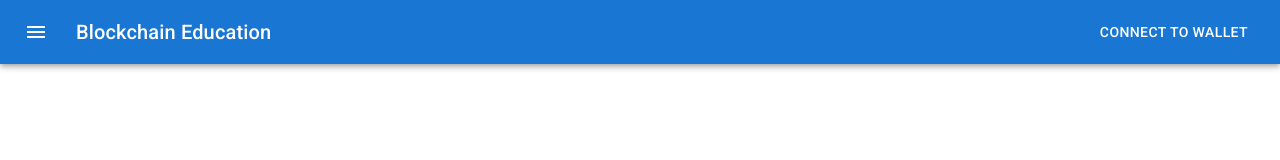
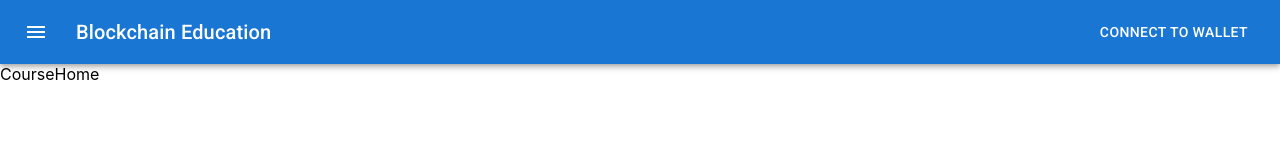
Before and after one commit to KyleStrout/Gator.sol, a React (Create React App) app: page /course-home in a window 1280 px wide. Shown: the top 160 px of the page. Built offline with nearby package versions, Linux system fonts and the light colour scheme.

Commit message:
Work on landing page

```diff
--- a/src/components/App/App.js
+++ b/src/components/App/App.js
@@ -8,6 +8,7 @@ import { createTheme } from "@mui/material/styles";
 import Box from "@mui/material/Box";
 import { Routes, Route } from "react-router-dom";
 import Navbar from "../Navbar";
+import CourseHome from "../CourseHome";
 import "./App.css";
 
 const theme = createTheme({
@@ -34,6 +35,7 @@ function App() {
           <Route exact path="/" element={<LandingPage />}></Route>
           <Route path="/about" element={<About />}></Route>
           <Route path="/home" element={<LandingPage />}></Route>
+          <Route path="/course-home" element={<CourseHome />}></Route>
         </Routes>
       </ThemeProvider>
     </Box>
--- /dev/null
+++ b/src/components/CourseHome/CourseHome.js
@@ -0,0 +1,13 @@
+import { Box } from "@mui/material";
+
+export default function CourseHome() {
+  return (
+    <Box
+      sx={{
+        width: "100%",
+      }}
+    >
+      CourseHome
+    </Box>
+  );
+}
--- /dev/null
+++ b/src/components/CourseHome/index.js
@@ -0,0 +1,2 @@
+import CourseHome from "./CourseHome";
+export default CourseHome;
--- a/src/components/LandingPage/LandingPage.js
+++ b/src/components/LandingPage/LandingPage.js
@@ -8,7 +8,6 @@ function LandingPage() {
     <Box
       sx={{
         width: "100%",
-        height: "100%",
         justifyContent: "space-around",
         alignItems: "center",
         display: "flex",
--- a/src/components/Navbar/Navbar.js
+++ b/src/components/Navbar/Navbar.js
@@ -6,6 +6,10 @@ import Typography from "@mui/material/Typography";
 import Button from "@mui/material/Button";
 import IconButton from "@mui/material/IconButton";
 import MenuIcon from "@mui/icons-material/Menu";
+
+// const pages = []
+
+// const ResponsiveAppBar = () => {};
 
 export default function Navbar() {
   return (
```
Also changed, not shown: src/components/SideNav/SideNav.js (added, +16 -0 lines).
